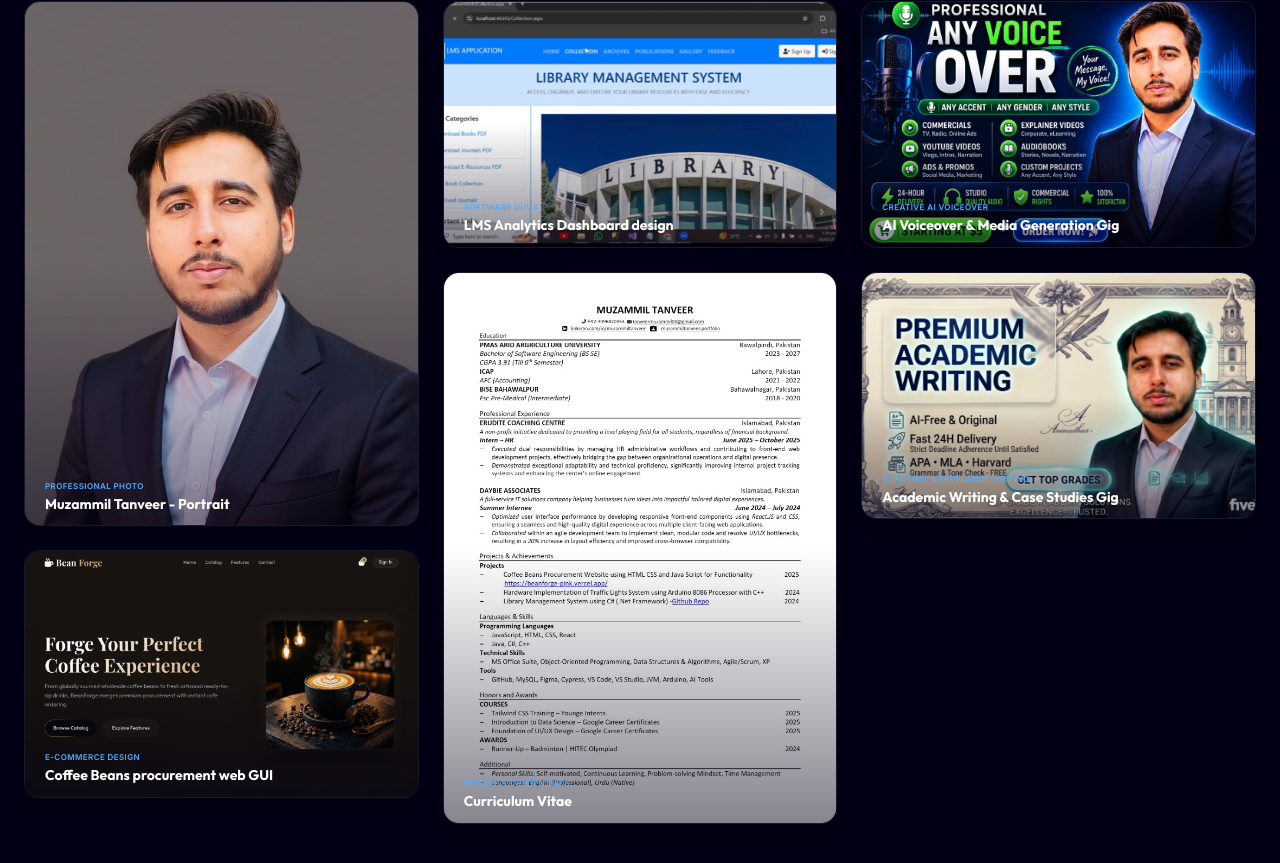
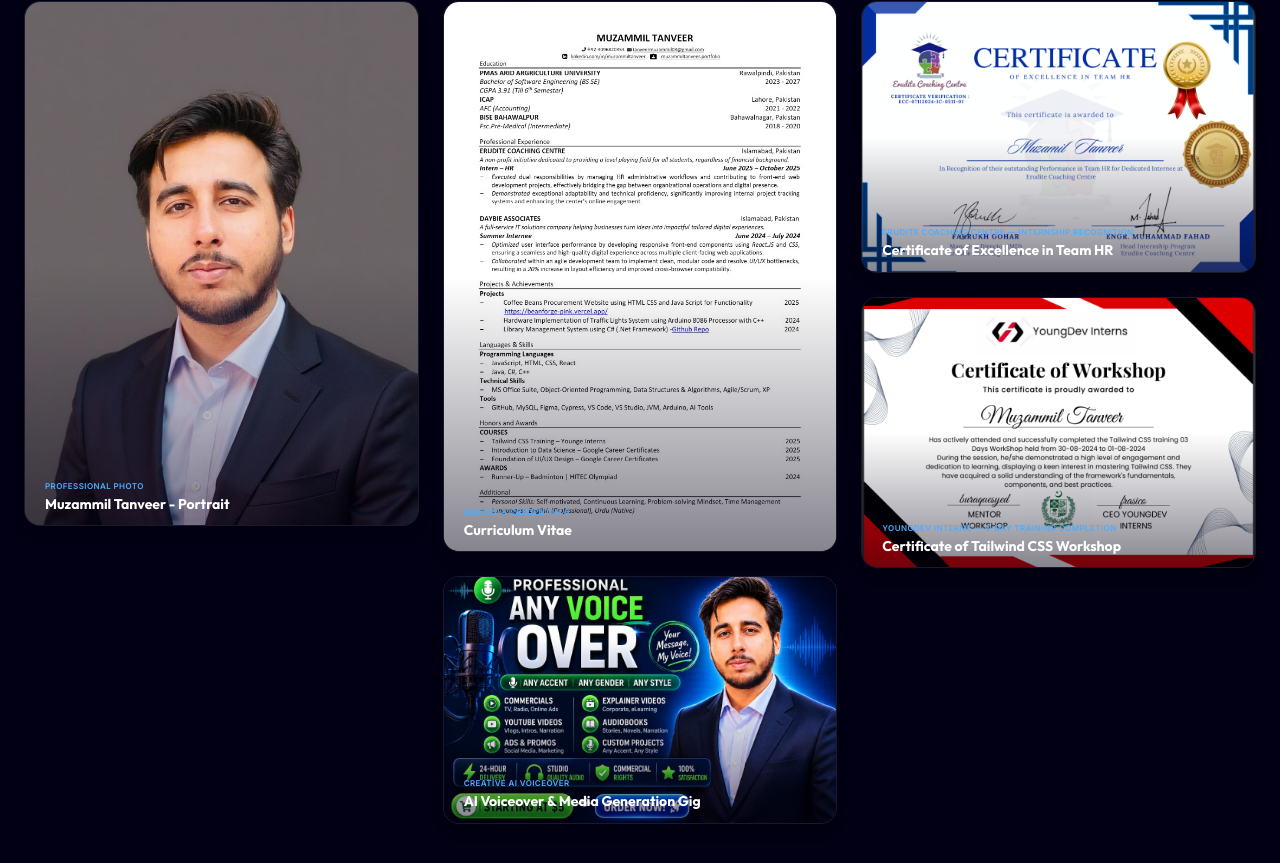
Before and after one commit to BuildsByMT/portfolio-mine, a Next.js app: page / in a window 1280 px wide. Shown: the part 6845-7708 px from the top of the page. Built offline with nearby package versions, Linux system fonts and the light colour scheme.

Commit message:
feat: update gallery - add Erudite HR and Tailwind CSS certificates, remove coffee beans, LMS dashboard, and case study images

```diff
--- a/src/components/sections/Gallery.tsx
+++ b/src/components/sections/Gallery.tsx
@@ -13,18 +13,6 @@ const GALLERY_ITEMS = [
     aspect: "aspect-[3/4]"
   },
   {
-    title: "Coffee Beans procurement web GUI",
-    category: "E-Commerce Design",
-    src: "/assets/coffee_beans.png",
-    aspect: "aspect-[16/10]"
-  },
-  {
-    title: "LMS Analytics Dashboard design",
-    category: "Software UI/UX",
-    src: "/assets/library_system.png",
-    aspect: "aspect-[16/10]"
-  },
-  {
     title: "Curriculum Vitae",
     category: "Resume & Credentials",
     src: "/assets/resume.jpg",
@@ -37,10 +25,16 @@ const GALLERY_ITEMS = [
     aspect: "aspect-[16/10]"
   },
   {
-    title: "Academic Writing & Case Studies Gig",
-    category: "Academic & Freelance Writing",
-    src: "/assets/case_study.jpg",
-    aspect: "aspect-[16/10]"
+    title: "Certificate of Excellence in Team HR",
+    category: "Erudite Coaching Centre — Internship Recognition",
+    src: "/assets/cert_erudite_hr.png",
+    aspect: "aspect-[16/11]"
+  },
+  {
+    title: "Certificate of Tailwind CSS Workshop",
+    category: "YoungDev Interns — 3-Day Training Completion",
+    src: "/assets/cert_tailwind_workshop.png",
+    aspect: "aspect-[16/11]"
   }
 ];
 
@@ -84,7 +78,7 @@ export default function Gallery() {
           </h2>
 
           <p className="font-sans text-gray-400 text-sm sm:text-base max-w-xl font-light">
-            A visual gallery presenting structural designs, micro-controller interfaces, and portfolio images.
+            A visual gallery presenting professional credentials, certificates, and portfolio images.
           </p>
         </div>
 
```
Also changed, not shown: public/assets/cert_erudite_hr.png (added), public/assets/cert_tailwind_workshop.png (added).
